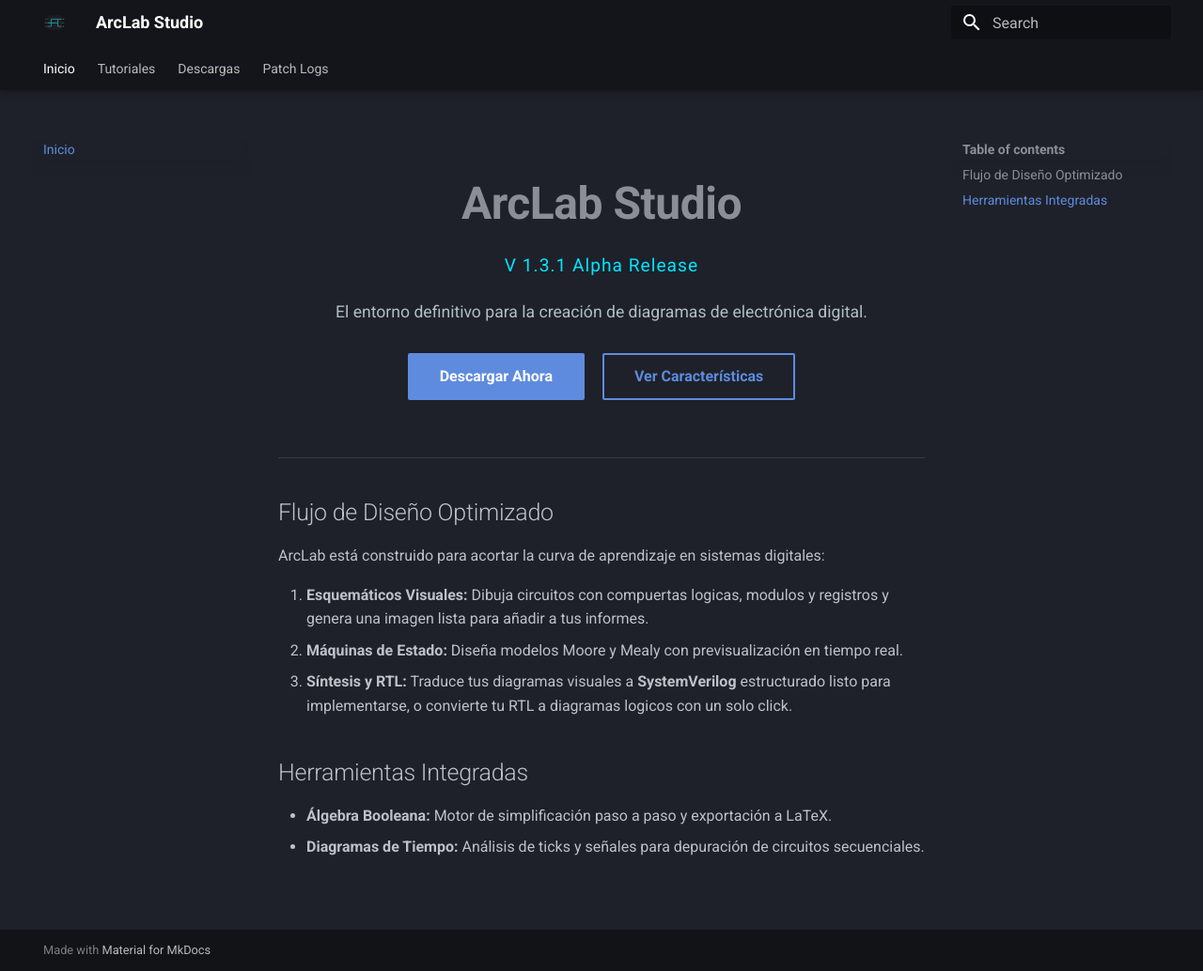
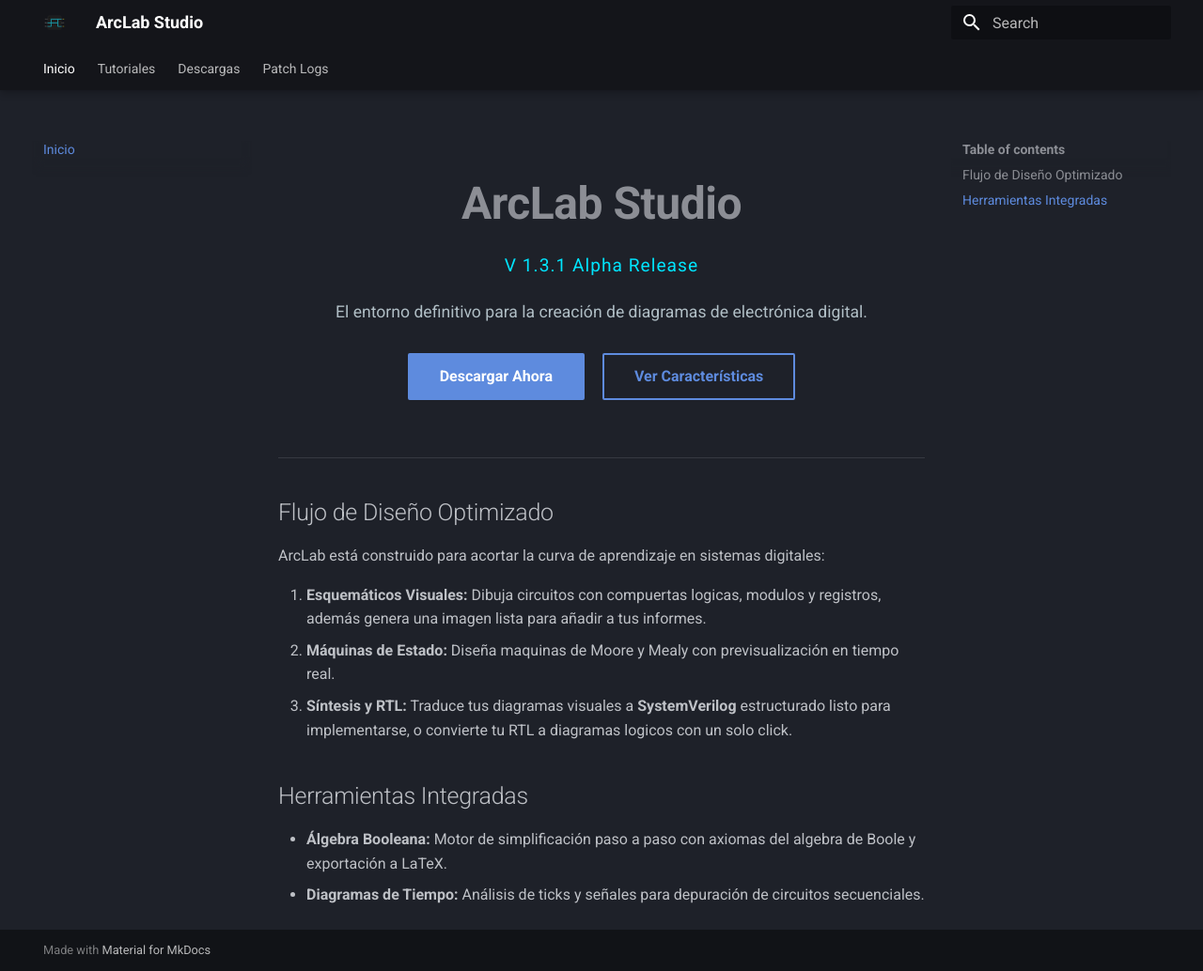
Before and after one commit to TheNicolen/ArcLab, an MkDocs documentation site: the page built from docs/index.md, in a window 1280 px wide and 1034 px high. Shown: the whole window at 94% size. Built offline with MkDocs 1.6.1 and Material for MkDocs 9.7.7, drawn with Linux system fonts in a browser that asks for light colours.

Commit message:
update full5

```diff
--- a/docs/index.md
+++ b/docs/index.md
@@ -27,10 +27,10 @@
 ## Flujo de Diseño Optimizado
 ArcLab está construido para acortar la curva de aprendizaje en sistemas digitales:
 
-1. **Esquemáticos Visuales:** Dibuja circuitos con compuertas logicas, modulos y registros y genera una imagen lista para añadir a tus informes.
-2. **Máquinas de Estado:** Diseña modelos Moore y Mealy con previsualización en tiempo real.
+1. **Esquemáticos Visuales:** Dibuja circuitos con compuertas logicas, modulos y registros, además genera una imagen lista para añadir a tus informes.
+2. **Máquinas de Estado:** Diseña maquinas de Moore y Mealy con previsualización en tiempo real.
 3. **Síntesis y RTL:** Traduce tus diagramas visuales a **SystemVerilog** estructurado listo para implementarse, o convierte tu RTL a diagramas logicos con un solo click.
 
 ## Herramientas Integradas
-* **Álgebra Booleana:** Motor de simplificación paso a paso y exportación a LaTeX.
+* **Álgebra Booleana:** Motor de simplificación paso a paso con axiomas del algebra de Boole y exportación a LaTeX.
 * **Diagramas de Tiempo:** Análisis de ticks y señales para depuración de circuitos secuenciales.
```
Also changed, not shown: docs/changelog.md (+2 -2 lines), docs/descargas.md (+3 -3 lines).
